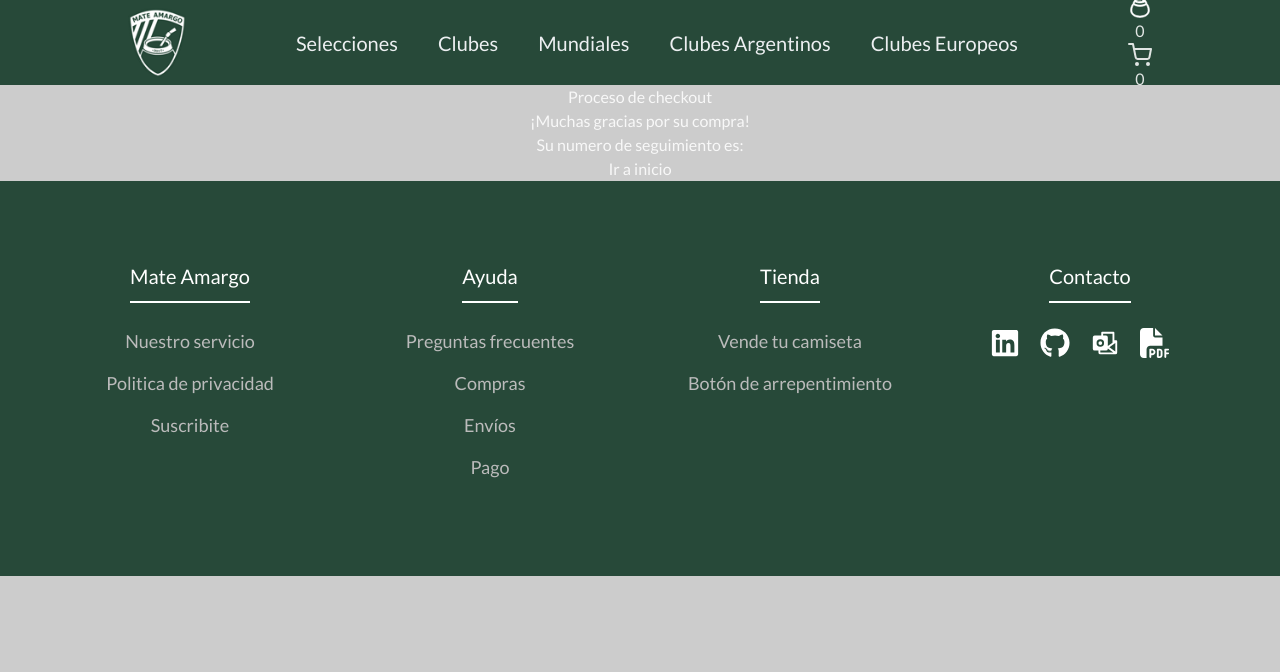
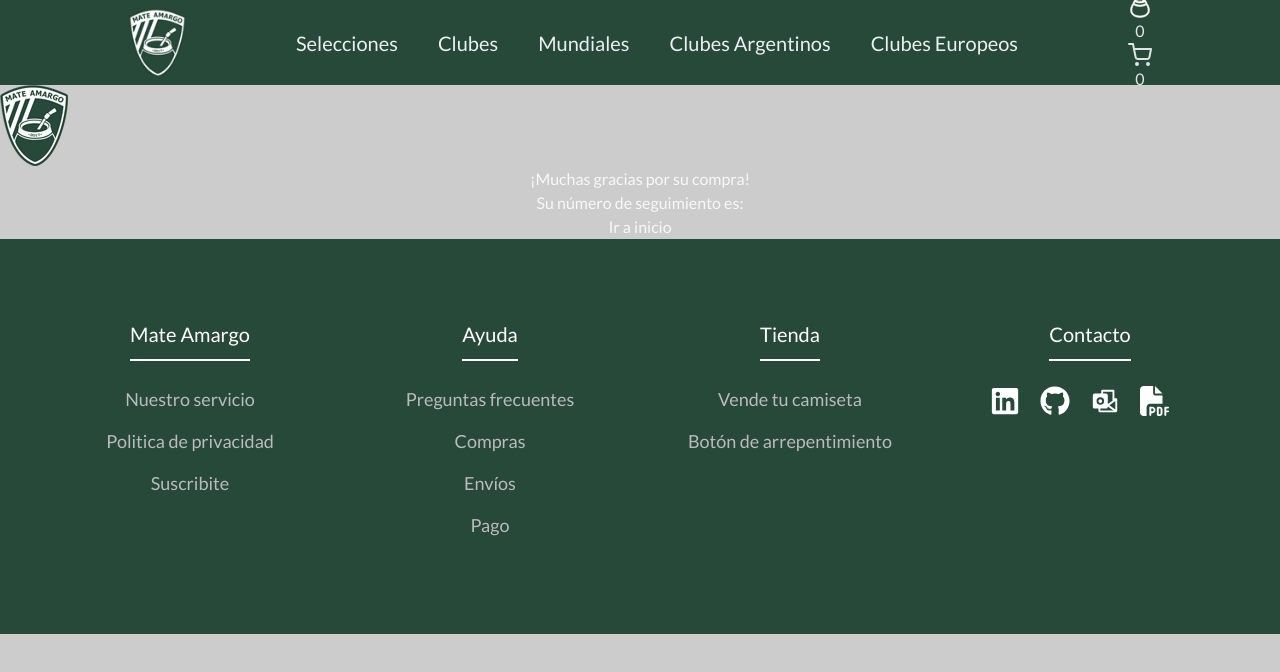
Before and after one commit to tadeoabalos/MateAmargo, a React (Vite) app: page /checkout in a window 1280 px wide. Shown: the top 672 px of the page. Built offline with nearby package versions, Linux system fonts and the light colour scheme.

Commit message:
ProyectoFinal+Abalos

```diff
--- a/src/components/AddCartButton/AddCartButton.jsx
+++ b/src/components/AddCartButton/AddCartButton.jsx
@@ -10,13 +10,18 @@ export const AddCartButton = ({ id, price, name, stock, img, size }) => {
 
     const handleOnAdd = () => {
         const item = {id, price, name, stock, img, size};
-        addItem2(item, 1);
+        const flag = addItem2(item, 1);
+        flag ?
         Swal.fire({
             position: "top-end",
             icon: "success",
             title: "Se agregó tu producto al carrito",
             showConfirmButton: false,
-            timer: 1500
+            timer: 1000
+          }) : Swal.fire({
+            icon: "error",
+            title: "Oops...",
+            text: "No hay mas stock!",
           });
     }
   return (
--- a/src/components/CheckOut/CheckOut.jsx
+++ b/src/components/CheckOut/CheckOut.jsx
@@ -7,6 +7,8 @@ import Swal from 'sweetalert2'
 import { Link } from 'react-router-dom'
 import { ItemCartCheckOut } from '../ItemCart/ItemCartCheckOut'
 import { BounceLoader } from "react-spinners";
+import mataglogo from "../../assets/matag_logo.png"
+
 export const CheckOut = () => {
 
     const { cart, clearCart, total } = useContext(CartContext);
@@ -68,18 +70,20 @@ export const CheckOut = () => {
 
     return (
         isLoading ? <div className="h-3/4 flex items-center justify-center flex-col"><BounceLoader color={'#274939'} loading={isLoading} size={150} aria-label="Loading Spinner" data-testid="loader" /></div> :
-        <div>
+        <>
             {total < 1 ? (
-                    <div className='flex flex-col items-start justify-start h-screen m-10'>
-                        <h1 className='text-4xl text-green-800 font-bold mb-2'>Proceso de checkout</h1>
-                        <h1 className='text-2xl text-green-800 mb-2'>¡Muchas gracias por su compra!</h1>
-                        <h1 className='text-2xl text-green-800 mb-4'>Su numero de seguimiento es: {orderId}</h1>
-                        <Link to="/">
-                        <button className='bg-green-800 hover:bg-green-900 text-white w-44 h-10'>Ir a inicio</button>
-                        </Link>
+                    <div className='flex flex-col items-center justify-center h-4/6 m-10'>
+                        <div className='bg-white rounded border h-1/2 w-2/5 flex items-center justify-center flex-col shadow-2xl'>
+                            <img src={mataglogo}></img>
+                            <h1 className='text-4xl text-green-800 mb-2 mt-2'>¡Muchas gracias por su compra!</h1>
+                            <h1 className='text-xl text-green-800 mb-4'>Su número de seguimiento es: {orderId}</h1>
+                            <Link to="/">
+                                <button className='bg-green-800 hover:bg-green-900 text-white w-44 h-10'>Ir a inicio</button>
+                            </Link>
+                        </div>
                     </div>
             ) : (
-                <div className="flex m-10 justify-around h-2/3">
+                <div className="flex m-10 justify-around h-3/5">
                     <form className="w-full max-w-sm" onSubmit={handleSubmit}>
                         <div className="mb-4">
                             <label htmlFor="name" className="block text-gray-700 text-sm font-bold mb-1">Nombre</label>
@@ -121,6 +125,6 @@ export const CheckOut = () => {
                     </div>
                 </div>
             )}
-        </div>
+        </>
     );
 }
--- a/src/components/ItemDetailContainer/ItemDetailContainer.jsx
+++ b/src/components/ItemDetailContainer/ItemDetailContainer.jsx
@@ -3,6 +3,7 @@ import { ItemDetail } from '../ItemDetail/ItemDetail';
 import { useParams } from 'react-router-dom';
 import { db } from '../../config/firebaseConfig';
 import { doc, getDoc } from 'firebase/firestore';
+import { BounceLoader, BeatLoader } from 'react-spinners';
 export const ItemDetailContainer = () => {
 
     const [products, setProducts] = useState(null);
@@ -19,17 +20,18 @@ export const ItemDetailContainer = () => {
                     ...response.data()
                 }
                 setProducts(product);
+                setIsLoading(false);
             })
     }
 
     useEffect(() => {
-      setIsLoading(false);
+
       getProductDB(id);
     }, [])
 
     return (
         <div className='h-5/6 mt-8' >
-            {isLoading ? <h3>Cargando...</h3> : <ItemDetail {...products} /> }
+            {isLoading ? <div className="h-3/4 flex items-center justify-center flex-col"><BeatLoader color={'#274939'} loading={isLoading} size={25} aria-label="Loading Spinner" data-testid="loader" /></div> : <ItemDetail {...products} /> }
         </div>
     )
 }
--- a/src/components/itemListContainer/ItemListContainer.jsx
+++ b/src/components/itemListContainer/ItemListContainer.jsx
@@ -49,7 +49,7 @@ export const ItemListContainer = ({ greeting }) => {
   return (
     <>
       <h3 className="greeting">{greeting}</h3>
-      {isLoading ? <div className="h-3/4 flex items-center justify-center flex-col"><BounceLoader color={'#274939'} loading={isLoading} size={150} aria-label="Loading Spinner" data-testid="loader" /></div>
+      {isLoading ? <div className="h-3/4 flex items-center justify-center flex-col"><BounceLoader color={'#274939'} loading={isLoading} size={100} aria-label="Loading Spinner" data-testid="loader" /></div>
        : <ItemList products={products} /> }
     </>
   )
--- a/src/context/CartContext.jsx
+++ b/src/context/CartContext.jsx
@@ -51,18 +51,16 @@ export const CartContextProvider = ({children}) => {
                 cartCopy[index].quantity += quantity ;
                 cartCopy[index].subTotal += quantity * item.price ;
                 setCart(cartCopy)
+                return true;
             }
             else {
-                Swal.fire({
-                    icon: "error",
-                    title: "Oops...",
-                    text: "No hay mas stock!",
-                  });
+                return false;
             }
         }
         else{
             const newItem = { ...item , quantity, subTotal: item.price * quantity }
             setCart([...cart, newItem])
+            return true;
         }
      }
 
```
Also changed, not shown: 1 other file (tests, documents, lock files or other folders).
